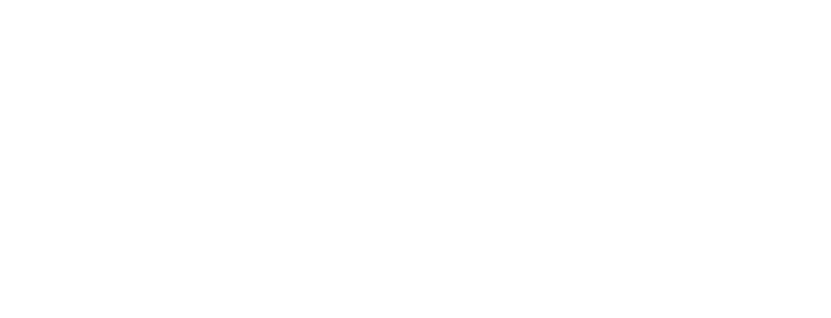
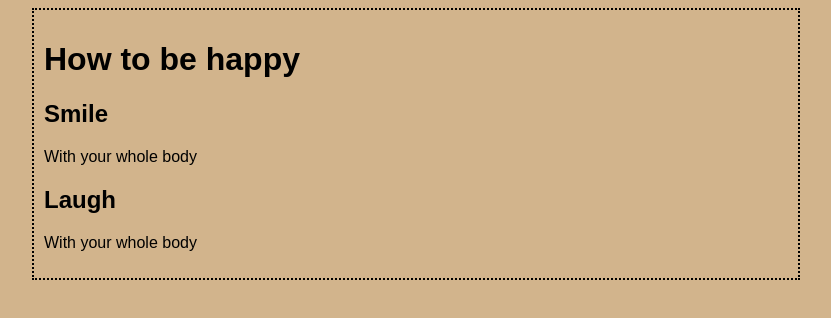
Before and after one commit to sbossi/devtools2021, a plain HTML site: page index.html in a window 1280 px wide. Shown: the whole page, without its empty margins (224-1055 px from the left). Drawn offline with Linux system fonts and the light colour scheme.

Commit message:
added text

```diff
--- a/index.html
+++ b/index.html
@@ -1,12 +1,28 @@
 <!DOCTYPE html>
-<html lang="en">
+<html>
 <head>
-    <meta charset="UTF-8">
-    <meta http-equiv="X-UA-Compatible" content="IE=edge">
-    <meta name="viewport" content="width=device-width, initial-scale=1.0">
-    <title>Document</title>
+	<title>Happy Days</title>
+	<style>
+		body {
+			background-color: #d2b48c;
+			margin-left: 20%;
+			margin-right: 20%;
+			border: 2px dotted black;
+			padding: 10px 10px 10px 10px;
+			font-family: sans-serif;
+		}
+	</style>
 </head>
+
 <body>
+	<h1>How to be happy</h1>
+
+	<h2>Smile</h2>
+	<p>With your whole body</p>
+
+	<h2>Laugh</h2>
+	<p>With your whole body</p>
+
 
 </body>
 </html>
```
